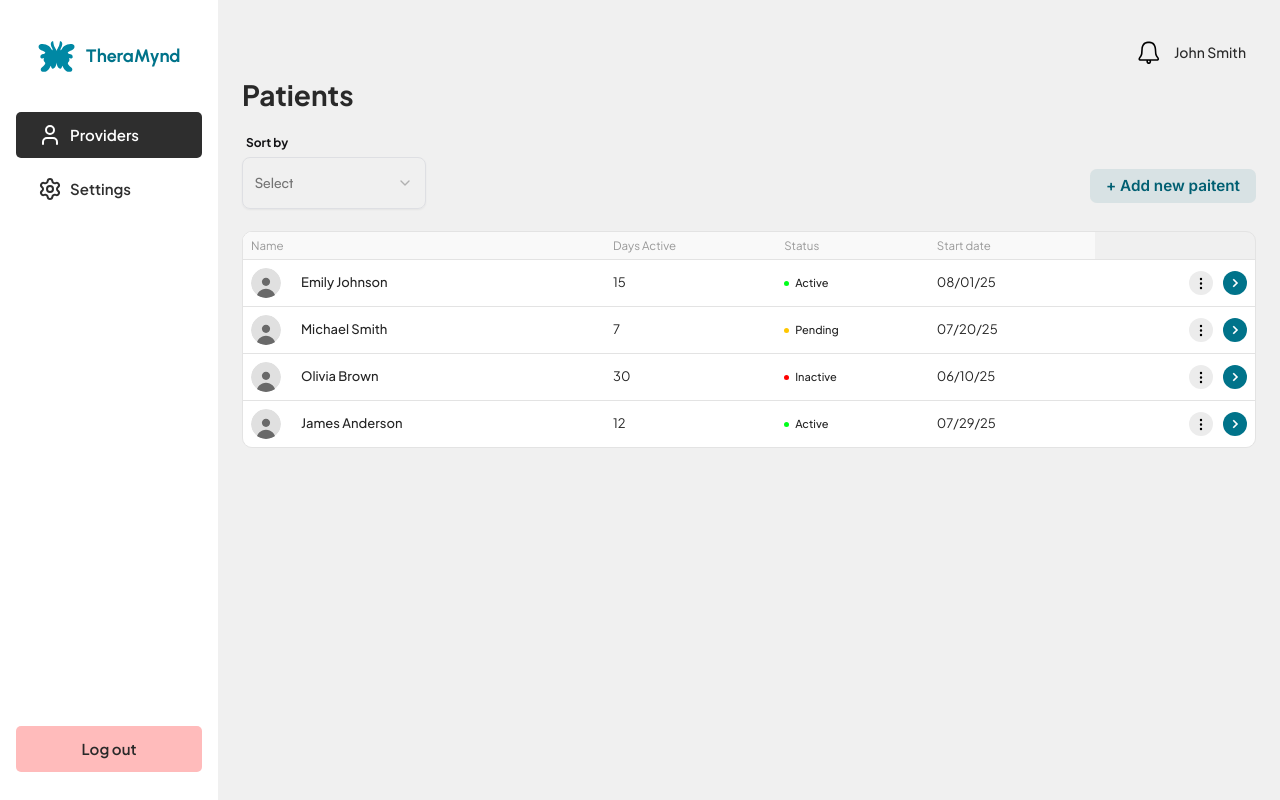
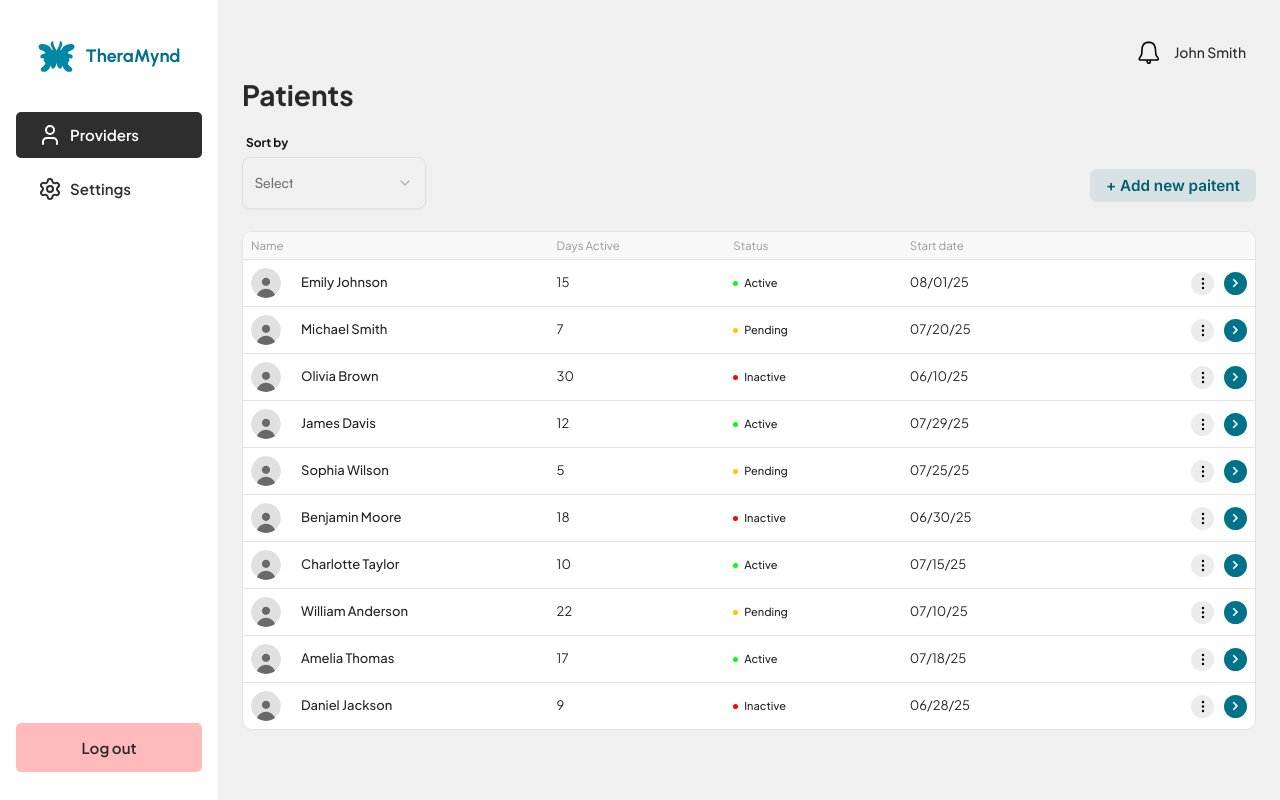
Before and after one commit to Ooozari/TheraMynd, a Next.js app: page /dashboard/providers in a window 1280 px wide. Built offline with nearby package versions, Linux system fonts and the light colour scheme.

Commit message:
updated table to normal form

```diff
--- a/src/components/ui/button.jsx
+++ b/src/components/ui/button.jsx
@@ -19,18 +19,17 @@ const buttonVariants = cva(
           "bg-Secondary text-White hover:bg-Secondary/80 rounded-[15px] h-[32px] sm:h-[38px] md:h-[44px] lg:h-[48px] xl:h-[52px] 2xl:h-[56px] py-[16px] px-[24px]",
         secondaryLight:
         "bg-MindfulBrown20 text-Secondary hover:bg-MindfulBrown20/80 rounded-[8px] h-[30px] sm:h-[36px] md:h-[42px] lg:h-[48px] xl:h-[53px] 2xl:h-[58px] py-[17px] px-[16px]",
-        secondaryLightSmall: "bg-[#005F721A] font-inter text-MindfulBrown90 hover:bg-[[#005F721A]]/80 rounded-[6.7px] h-[25px] sm:h-[27px] md:h-[30px] lg:h-[32px] xl:h-[33.5px] 2xl:h-[35px]",
-
+        secondaryLightSmall: "bg-[#005F721A] font-inter text-MindfulBrown90 hover:bg-[[#005F721A]]/80 rounded-[6.7px] h-[25px] sm:h-[27px] md:h-[29px] lg:h-[31px] xl:h-[33px] 2xl:h-[35px]",
         ghost:
           "hover:bg-accent hover:text-accent-foreground dark:hover:bg-accent/50",
         link: "text-primary underline-offset-4 hover:underline",
         sidebarButton:
         "bg-[#2E2E2E] text-White hover:bg-[#2E2E2E]/80 rounded-[5px] h-[32px] sm:h-[38px] md:h-[44px] lg:h-[48px] xl:h-[52px] 2xl:h-[56px] py-[16px] px-[24px]",
-        negative: "bg-[#FFBBBB] text-[#292929] hover:bg-[#FFBBBB]/80 rounded-[5px] h-[18px] sm:h-[25px] md:h-[32px] lg:h-[40px] xl:h-[46px] 2xl:h-[51px]",
+        negative: "bg-[#FFBBBB] text-[#292929] hover:bg-[#FFBBBB]/80 rounded-[5px] h-[30px] sm:h-[36px] md:h-[41px] lg:h-[46px] xl:h-[49px] 2xl:h-[51px]",
         cancel: "bg-[#FFBBBB] text-Red hover:bg-[#FFBBBB]/80 rounded-[15px] h-[32px] sm:h-[38px] md:h-[44px] lg:h-[48px] xl:h-[52px] 2xl:h-[56px] py-[16px] px-[24px]"
       },
       size: {
-        default: "h-9 px-4 py-2 has-[>svg]:px-3",
+        default: "px-4 py-2 has-[>svg]:px-3",
         sm: "h-8 rounded-md gap-1.5 px-3 has-[>svg]:px-2.5",
         lg: "h-10 rounded-md px-6 has-[>svg]:px-4",
         icon: "size-9",
--- a/src/components/ui/table.jsx
+++ b/src/components/ui/table.jsx
@@ -1,113 +1,102 @@
-"use client"
+"use client";
 
-import * as React from "react"
+import * as React from "react";
+import { cn } from "@/lib/utils";
 
-import { cn } from "@/lib/utils"
-
-function Table({
-  className,
-  ...props
-}) {
+function Table({ className, ...props }) {
   return (
-    <div data-slot="table-container" className="relative w-full border-1 border-[#E3E3E3] rounded-[10px] overflow-x-auto">
+    <div
+      data-slot="table-container"
+      className={cn(
+        "relative w-full overflow-x-auto border border-[#E3E3E3] rounded-[10px]",
+        className
+      )}
+    >
       <table
         data-slot="table"
-        className={cn("w-full caption-bottom ", className)}
-        {...props} />
+        className={cn("caption-bottom w-full min-w-max", className)}
+        {...props}
+      />
     </div>
   );
 }
 
-function TableHeader({
-  className,
-  ...props
-}) {
+function TableHeader({ className, ...props }) {
   return (
     <thead
       data-slot="table-header"
       className={cn("[&_tr]:border-b bg-[#F9F9F9]", className)}
-      {...props} />
+      {...props}
+    />
   );
 }
 
-function TableBody({
-  className,
-  ...props
-}) {
+function TableBody({ className, ...props }) {
   return (
     <tbody
       data-slot="table-body"
       className={cn("[&_tr:last-child]:border-0", className)}
-      {...props} />
+      {...props}
+    />
   );
 }
 
-function TableFooter({
-  className,
-  ...props
-}) {
+function TableFooter({ className, ...props }) {
   return (
     <tfoot
       data-slot="table-footer"
       className={cn("bg-muted/50 border-t font-medium [&>tr]:last:border-b-0", className)}
-      {...props} />
+      {...props}
+    />
   );
 }
 
-function TableRow({
-  className,
-  ...props
-}) {
+function TableRow({ className, ...props }) {
   return (
     <tr
       data-slot="table-row"
       className={cn(
-        "hover:bg-muted/50 bg-White data-[state=selected]:bg-muted border-b border-b-[#E3E3E3] transition-colors ",
+        "hover:bg-MindfulBrown20 bg-White data-[state=selected]:bg-muted border-b border-b-[#E3E3E3] transition-colors",
         className
       )}
-      {...props} />
+      {...props}
+    />
   );
 }
 
-function TableHead({
-  className,
-  ...props
-}) {
+function TableHead({ className, ...props }) {
   return (
     <th
       data-slot="table-head"
       className={cn(
-        "text-[#999999] text-left bg-[#F9F9F9] text-[8px] sm:text-[9px] md:text-[10px] lg:text-[11px] xl:text-[11.5px] 2xl:text-[12px] h-[20px] sm:h-[22px] md:h-[24px] lg:h-[26px] xl:h-[28px] 2xl:h-[30px] px-2  font-[400] whitespace-nowrap [&:has([role=checkbox])]:pr-0 [&>[role=checkbox]]:translate-y-[2px]",
+        "text-[#999999] text-left bg-[#F9F9F9] text-[8px] sm:text-[9px] md:text-[10px] lg:text-[11px] xl:text-[11.5px] 2xl:text-[12px] h-[20px] sm:h-[22px] md:h-[24px] lg:h-[26px] xl:h-[28px] 2xl:h-[30px] px-2 font-[400] whitespace-nowrap [&:has([role=checkbox])]:pr-0 [&>[role=checkbox]]:translate-y-[2px]",
         className
       )}
-      {...props} />
+      {...props}
+    />
   );
 }
 
-function TableCell({
-  className,
-  ...props
-}) {
+function TableCell({ className, ...props }) {
   return (
     <td
       data-slot="table-cell"
       className={cn(
-        "p-2 align-middle whitespace-nowrap [&:has([role=checkbox])]:pr-0 [&>[role=checkbox]]:translate-y-[2px]",
+        "p-2 align-middle whitespace-nowrap [&:has([role=checkbox])]:pr-0 [&>[role=checkbox]]:translate-y-[2px] min-w-[100px]",
         className
       )}
-      {...props} />
+      {...props}
+    />
   );
 }
 
-function TableCaption({
-  className,
-  ...props
-}) {
+function TableCaption({ className, ...props }) {
   return (
     <caption
       data-slot="table-caption"
       className={cn("text-muted-foreground mt-4 text-sm", className)}
-      {...props} />
+      {...props}
+    />
   );
 }
 
@@ -120,4 +109,4 @@ export {
   TableRow,
   TableCell,
   TableCaption,
-}
+};
--- a/src/components/ui/typography.jsx
+++ b/src/components/ui/typography.jsx
@@ -33,6 +33,8 @@ const headingVariants = cva(
         minih:"text-[10px] sm:text-[12px] md:text-[14px] lg:text-[16px] xl:text-[18px] 2xl:text-[20px]",
 
         cardmd: "text-[20px] sm:text-[24px] md:text-[28px] lg:text-[31px] xl:text-[34px] 2xl:text-[36px]",
+
+        dialogtext: "text-[10px] sm:text-[10.5px] md:text-[11px] lg:text-[11.5px] xl:text-[11.7px] 2xl:text-[12px]",
       },
     },
     defaultVariants: { level: "h1" },
@@ -55,7 +57,7 @@ const paragraphVariants = cva("", {
       // using
       sm: "text-[11px] lg:text-[12px] xl:text-[13px] 2xl:text-[14px]",
       btnText: "text-[14px] sm:text-[15px] md:text-[16px] lg:text-[17px] xl:text-[17.5px] 2xl:text-[18px]",
-      smallBtntext: "text-[8.25px] sm:text-[10px] md:text-[12px] lg:text-[14px] xl:text-[15.25px] 2xl:text-[16.25px]",
+      smallBtntext: "text-[10px] sm:text-[11px] md:text-[12px] lg:text-[13px] xl:text-[15.25px] 2xl:text-[16.25px]",
       xs: "text-[8px] sm:text-[10px] md:text-[12px] lg:text-[14px] xl:text-[15px] 2xl:text-[16px]",
       xxs: "text-[11px] lg:text-[12px] xl:text-[13px] 2xl:text-[14px]",
       icontext: "text-[10px] sm:text-[11.5px] md:text-[13px] lg:text-[14.2px] xl:text-[15px] 2xl:text-[15.33px]",
--- a/src/data/tableData.js
+++ b/src/data/tableData.js
@@ -30,11 +30,59 @@ const tableData = [
   {
     id: 4,
     icon: <GuestIcon />,
-    name: "James Anderson",
+    name: "James Davis",
     days: 12,
     status: "Active",
     startDate: "07/29/25",
   },
+  {
+    id: 5,
+    icon: <GuestIcon />,
+    name: "Sophia Wilson",
+    days: 5,
+    status: "Pending",
+    startDate: "07/25/25",
+  },
+  {
+    id: 6,
+    icon: <GuestIcon />,
+    name: "Benjamin Moore",
+    days: 18,
+    status: "Inactive",
+    startDate: "06/30/25",
+  },
+  {
+    id: 7,
+    icon: <GuestIcon />,
+    name: "Charlotte Taylor",
+    days: 10,
+    status: "Active",
+    startDate: "07/15/25",
+  },
+  {
+    id: 8,
+    icon: <GuestIcon />,
+    name: "William Anderson",
+    days: 22,
+    status: "Pending",
+    startDate: "07/10/25",
+  },
+  {
+    id: 9,
+    icon: <GuestIcon />,
+    name: "Amelia Thomas",
+    days: 17,
+    status: "Active",
+    startDate: "07/18/25",
+  },
+  {
+    id: 10,
+    icon: <GuestIcon />,
+    name: "Daniel Jackson",
+    days: 9,
+    status: "Inactive",
+    startDate: "06/28/25",
+  },
 ];
 
 export default tableData;
--- a/src/views/PatientProvider.jsx
+++ b/src/views/PatientProvider.jsx
@@ -99,16 +99,16 @@ function PatientProvider() {
                         </Button>
                     </div>
                 </div>
-
                 {/* Table */}
-                <div>
-                    <Table>
+                <div className="min-w-[400px] overflow-x-auto overflow-y-auto">
+                    <Table className='min-w-max'>
                         <TableHeader>
                             <TableRow>
                                 <TableHead>Name</TableHead>
                                 <TableHead>Days Active</TableHead>
                                 <TableHead>Status</TableHead>
                                 <TableHead>Start date</TableHead>
+                                <TableHead></TableHead>
                             </TableRow>
                         </TableHeader>
                         <TableBody>
@@ -153,49 +153,59 @@ function PatientProvider() {
                                     <TableCell className='text-right'>
                                         <div className='flex gap-[10px] justify-end'>
                                             <DropdownMenu>
-                                                <DropdownMenuTrigger> <div className='w-[24px] h-[24px] bg-[#ECECEC] flex justify-center items-center rounded-full cursor-pointer'>
+                                                <DropdownMenuTrigger> <div className='w-[18px] h-[18px] sm:w-[20px] sm:h-[20px] md:w-[21px] md:h-[21px] lg:w-[22px] lg:h-[22px] xl:w-[23px] xl:h-[23px] 2xl:w-[24px] 2xl:h-[24px] bg-[#ECECEC] flex justify-center items-center rounded-full cursor-pointer'>
                                                     <Dots />
                                                 </div>
                                                 </DropdownMenuTrigger>
 
                                                 <DropdownMenuContent>
 
-                                                    <DropdownMenuItem>
+                                                    <DropdownMenuItem className='flex items-center gap-[7px]'>
                                                         <NewEdit />
-                                                        Edit details
+
+                                                        <Paragraph size='dialogtext' className='text-[#000000]'>Edit details</Paragraph>
+
                                                     </DropdownMenuItem>
 
                                                     <DropdownMenuSeparator />
 
-                                                    <DropdownMenuItem>
+                                                    <DropdownMenuItem className='flex items-center gap-[7px]'>
                                                         <See />
-                                                        See verification code
+
+                                                        <Paragraph size='dialogtext' className='text-[#000000]'>See verification code</Paragraph>
+
                                                     </DropdownMenuItem>
 
                                                     <DropdownMenuSeparator />
 
-                                                    <DropdownMenuItem>
+                                                    <DropdownMenuItem className='flex items-center gap-[7px]'>
                                                         <Generate />
-                                                        Generate new code
+
+                                                        <Paragraph size='dialogtext' className='text-[#000000]'>Generate new code</Paragraph>
+
                                                     </DropdownMenuItem>
 
                                                     <DropdownMenuSeparator />
 
-                                                    <DropdownMenuItem>
+                                                    <DropdownMenuItem className='flex items-center gap-[7px]'>
                                                         <User />
-                                                        Make Inactive
+
+                                                        <Paragraph size='dialogtext' className='text-[#000000]'>Make Inactive</Paragraph>
+
                                                     </DropdownMenuItem>
 
                                                     <DropdownMenuSeparator />
 
-                                                    <DropdownMenuItem>
+                                                    <DropdownMenuItem className='flex items-center gap-[7px]'>
                                                         <Bin />
-                                                        Delete patient
+
+                                                        <Paragraph size='dialogtext' className='text-[#000000]'>Delete patient</Paragraph>
+
                                                     </DropdownMenuItem>
                                                 </DropdownMenuContent>
                                             </DropdownMenu>
 
-                                            <div className='w-[24px] h-[24px] bg-[#00738A] flex justify-center items-center rounded-full cursor-pointer'>
+                                            <div className='w-[18px] h-[18px] sm:w-[20px] sm:h-[20px] md:w-[21px] md:h-[21px] lg:w-[22px] lg:h-[22px] xl:w-[23px] xl:h-[23px] 2xl:w-[24px] 2xl:h-[24px] bg-[#00738A] flex justify-center items-center rounded-full cursor-pointer'>
                                                 <Forward />
                                             </div>
                                         </div>
@@ -207,8 +217,9 @@ function PatientProvider() {
                         </TableBody>
                     </Table>
                 </div>
+            </div>
 
-            </div>
+
 
             {/* DIALOG 1: Add patinet */}
             <Dialog open={openAddPatientDialog} onOpenChange={setopenAddPatientDialog}>
@@ -219,7 +230,7 @@ function PatientProvider() {
                             <Heading level='lgSubText' className='text-MindfulBrown90 font-[800] font-urbanist'>Add New Patient</Heading>
 
                         </DialogTitle>
-                        <DialogDescription className='font-urbanist text-[#4D4D4D] text-start text-[8px] sm:text-[10px] md:text-[11px] lg:text-[12px] xl:text-[13px] 2xl:text-[14px]'>
+                        <DialogDescription className='font-urbanist text-[#4D4D4D] text-start text-[11.5px] sm:text-[12px] md:text-[12.5px] lg:text-[13px] xl:text-[13.5px] 2xl:text-[14px]'>
                             Please enter patient details, once submitted, we will send your patient a link to access the app.
                         </DialogDescription>
                     </DialogHeader>
```
Also changed, not shown: src/svgs/Icons.jsx (+8 -8 lines), src/app/dashboard/layout.js (line endings or trailing spaces).
